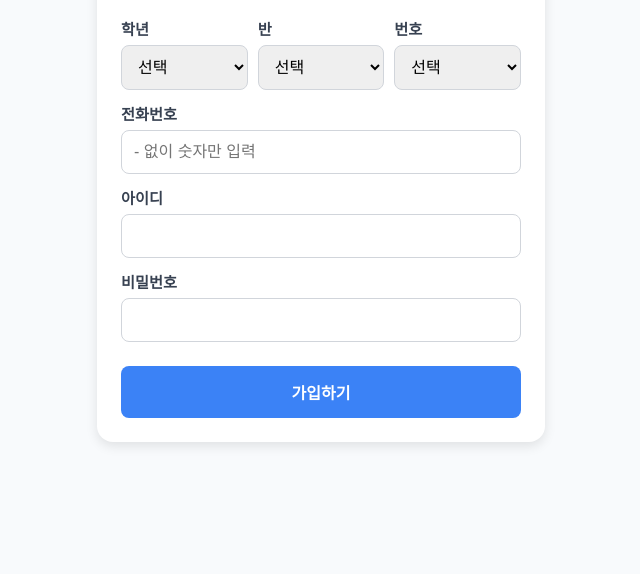
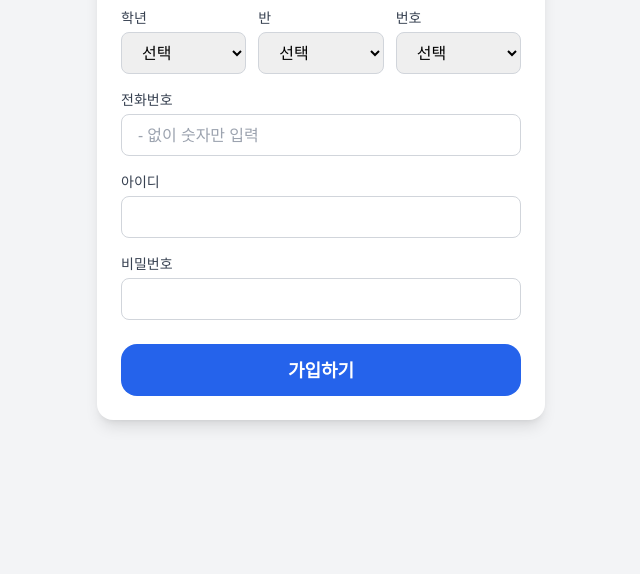
Before and after one commit to Chalkpow/test, a plain HTML site: page templates/index.html in a window 1280 px wide. Shown: the part 226-800 px from the top of the page, without its empty margins (319-959 px from the left). Drawn offline with nearby package versions, Linux system fonts and the light colour scheme.

```diff
--- a/templates/index.html
+++ b/templates/index.html
@@ -4,94 +4,27 @@
   <meta charset="UTF-8" />
   <meta name="viewport" content="width=device-width, initial-scale=1.0" />
   <title>회원가입</title>
-  <style>
-    body {
-      font-family: 'Arial', sans-serif;
-      background-color: #f8fafc;
-      margin: 0;
-      padding: 0;
-      display: flex;
-      justify-content: center;
-      align-items: center;
-      height: 100vh;
-    }
-    form {
-      background-color: #ffffff;
-      padding: 24px;
-      border-radius: 16px;
-      box-shadow: 0 4px 12px rgba(0,0,0,0.1);
-      width: 90%;
-      max-width: 400px;
-    }
-    h2 {
-      text-align: center;
-      margin-bottom: 20px;
-      font-size: 1.5rem;
-      color: #111827;
-    }
-    label {
-      margin-top: 12px;
-      display: block;
-      font-weight: bold;
-      color: #374151;
-      font-size: 0.95rem;
-    }
-    input[type="text"],
-    input[type="password"],
-    select {
-      width: 100%;
-      padding: 12px;
-      margin-top: 6px;
-      border: 1px solid #d1d5db;
-      border-radius: 8px;
-      font-size: 1rem;
-      box-sizing: border-box;
-    }
-    .triple-select {
-      display: flex;
-      justify-content: space-between;
-      gap: 10px;
-    }
-    .triple-select > div {
-      flex: 1;
-    }
-    input[type="submit"] {
-      margin-top: 24px;
-      width: 100%;
-      padding: 14px;
-      background-color: #3b82f6;
-      color: white;
-      border: none;
-      border-radius: 8px;
-      font-size: 1rem;
-      font-weight: bold;
-      cursor: pointer;
-      transition: background-color 0.2s ease-in-out;
-    }
-    input[type="submit"]:hover {
-      background-color: #2563eb;
-    }
-  </style>
+  <script src="https://cdn.tailwindcss.com"></script>
 </head>
-<body>
+<body class="bg-gray-100 min-h-screen flex items-center justify-center">
 
-  <form action="/signup" method="post">
-    <h2>회원가입</h2>
+  <form action="/" method="post" class="bg-white p-6 rounded-2xl shadow-lg w-full max-w-md">
+    <h2 class="text-2xl font-bold text-center text-gray-800 mb-6">회원가입</h2>
 
-    <div class="triple-select">
-      <div>
-        <label for="grade">학년</label>
-        <select id="grade" name="grade" required>
+    <!-- 학년/반/번호 -->
+    <div class="flex gap-3 mb-4">
+      <div class="flex-1">
+        <label for="grade" class="block text-sm font-medium text-gray-700 mb-1">학년</label>
+        <select id="grade" name="grade" required class="w-full rounded-lg border border-gray-300 px-4 py-2 text-base">
           <option value="">선택</option>
           <option value="1">1학년</option>
           <option value="2">2학년</option>
           <option value="3">3학년</option>
         </select>
       </div>
-
-      <div>
-        <label for="class">반</label>
-        <select id="class" name="class" required>
+      <div class="flex-1">
+        <label for="class" class="block text-sm font-medium text-gray-700 mb-1">반</label>
+        <select id="class" name="class" required class="w-full rounded-lg border border-gray-300 px-4 py-2 text-base">
           <option value="">선택</option>
           <option value="1">1반</option>
           <option value="2">2반</option>
@@ -101,27 +34,35 @@
           <option value="6">6반</option>
         </select>
       </div>
-
-      <div>
-        <label for="number">번호</label>
-        <select id="number" name="number" required>
+      <div class="flex-1">
+        <label for="number" class="block text-sm font-medium text-gray-700 mb-1">번호</label>
+        <select id="number" name="number" required class="w-full rounded-lg border border-gray-300 px-4 py-2 text-base">
           <option value="">선택</option>
         </select>
       </div>
     </div>
 
-    <label for="phone">전화번호</label>
-    <input type="text" id="phone" name="phone" placeholder="- 없이 숫자만 입력" required>
+    <!-- 전화번호 -->
+    <label for="phone" class="block text-sm font-medium text-gray-700 mb-1">전화번호</label>
+    <input type="text" id="phone" name="phone" placeholder="- 없이 숫자만 입력" required
+           class="w-full mb-4 rounded-lg border border-gray-300 px-4 py-2 text-base" />
 
-    <label for="userid">아이디</label>
-    <input type="text" id="userid" name="userid" required>
+    <!-- 아이디 -->
+    <label for="userid" class="block text-sm font-medium text-gray-700 mb-1">아이디</label>
+    <input type="text" id="userid" name="userid" required
+           class="w-full mb-4 rounded-lg border border-gray-300 px-4 py-2 text-base" />
 
-    <label for="password">비밀번호</label>
-    <input type="password" id="password" name="password" required>
+    <!-- 비밀번호 -->
+    <label for="password" class="block text-sm font-medium text-gray-700 mb-1">비밀번호</label>
+    <input type="password" id="password" name="password" required
+           class="w-full mb-6 rounded-lg border border-gray-300 px-4 py-2 text-base" />
 
-    <input type="submit" value="가입하기" />
+    <!-- 가입 버튼 -->
+    <input type="submit" value="가입하기"
+           class="w-full bg-blue-600 text-white text-lg py-3 rounded-2xl font-bold hover:bg-blue-500 transition" />
   </form>
 
+  <!-- 번호 자동 생성 스크립트 -->
   <script>
     const numberSelect = document.getElementById("number");
     for (let i = 1; i <= 24; i++) {
```
Also changed, not shown: templates/main.html (+8 -9 lines), templates/qr.html (added, +36 -0 lines), 1 other file.
